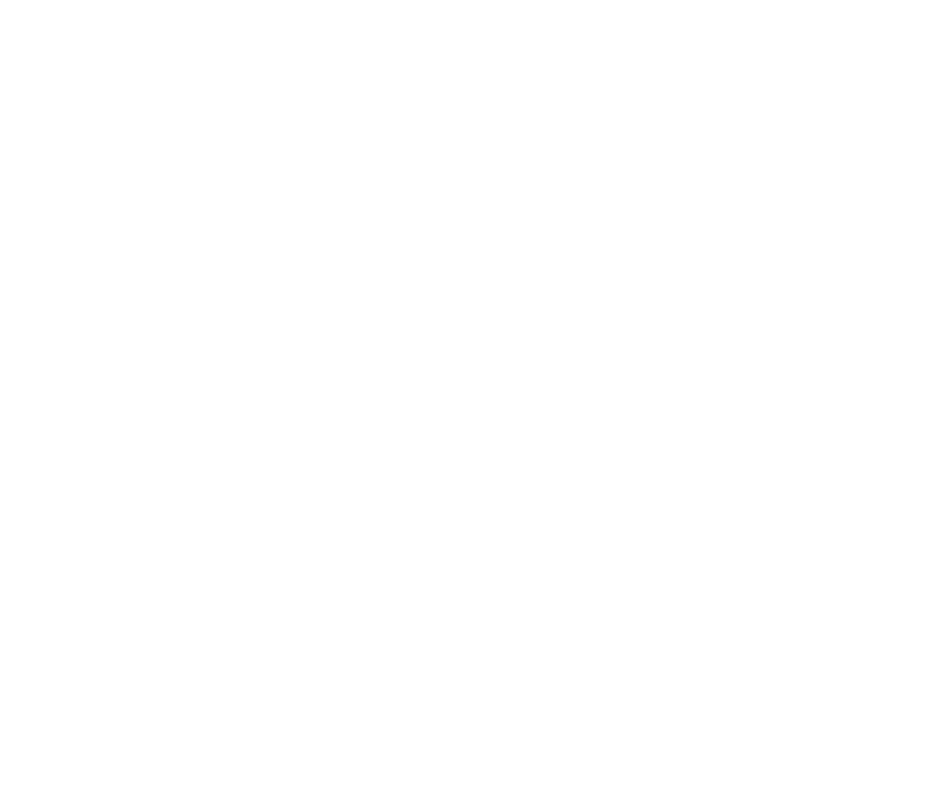
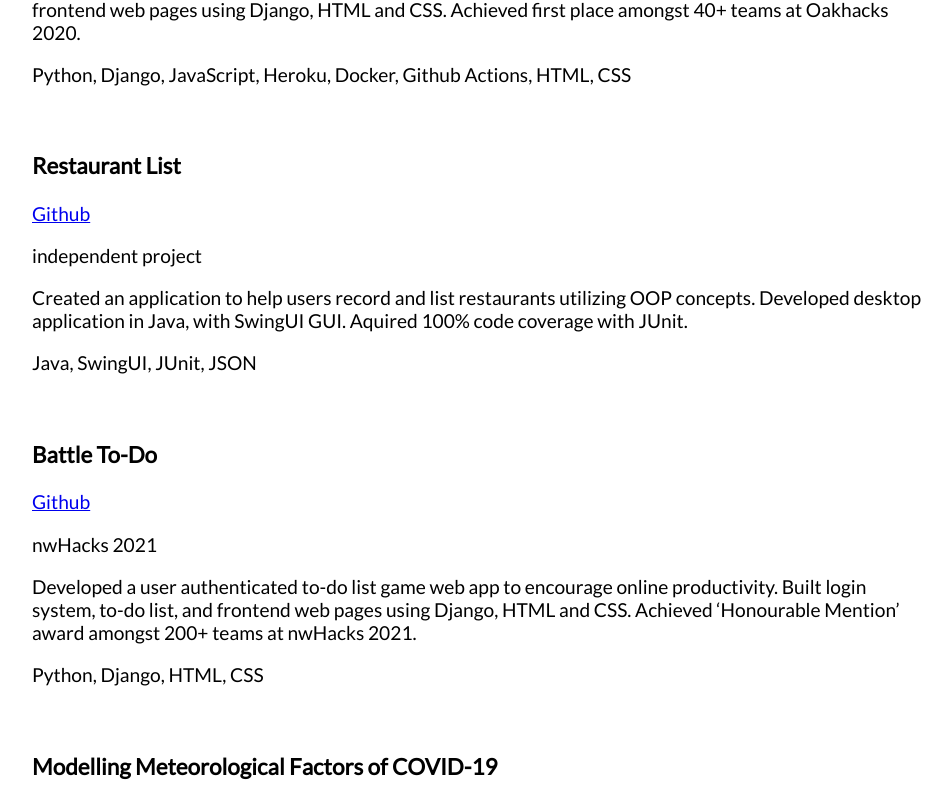
Before and after one commit to ichung08/Portfolio, a React (Create React App) app: page / in a window 1280 px wide. Shown: the part 1787-2580 px from the top of the page, without its empty margins (161-1113 px from the left). Before the commit the page ends 1549 px from the top, so only its background shows below. Built offline with nearby package versions, Linux system fonts and the light colour scheme.

Commit message:
updated experience, post, projects and fixed header links

```diff
--- a/src/components/Experience.js
+++ b/src/components/Experience.js
@@ -2,28 +2,28 @@ import Post from "./Post";
 
 const Experience = () => {
   return (
-    <div>
+    <div id="experience">
       <h2>Experience</h2>
       <Post
-        pos="Incoming Build Engineer Co-op @ Visier"
+        title="Incoming Build Engineer Co-op @ Visier"
         date="Starting 09/2021 (8 months)"
         desc="Optimizing codebase compiling and testing through the build system. Improving processes around development efficiency and extending current CI/CD pipeline with Jenkins."
         tech="Python, Java, Groovy, Scala, Jenkins, Docker, Gradle"
       />
       <Post
-        pos="Work Learn IT Support/Web Assistant @ UBC"
+        title="Work Learn IT Support/Web Assistant @ UBC"
         date="06/2021 - Present"
         desc="Redesigned and restructed CPS and Biochemistry department webpages to improve overall appearance and SEO.Managed website content, design and updates for CPS and Biochemistry department."
         tech="Wordpress"
       />
       <Post
-        pos="nwHacks Logistics Coordinator @ nwPlus"
+        title="nwHacks Logistics Coordinator @ nwPlus"
         date="06/2021 - Present"
         desc="Organized volunteer and organizer logistics, opening and closing ceremonies, food and snacks, and judging and registration. Crafted hacker experience with workshops, events and activities for 900+ hackers."
         tech="Wordpress"
       />
       <Post
-        pos="Undergraduate Computer Science Teaching Assistant @ UBC"
+        title="Undergraduate Computer Science Teaching Assistant @ UBC"
         date="10/2020 - 04/2021"
         desc="Taught an introductory programming course in Python, led labs with 25+ students, graded 600+ lab assignments, and hosted weekly office hours. Curated and edited 10+ tutorial videos as new course development materials for remote learning."
         tech="Python"
--- a/src/components/Post.js
+++ b/src/components/Post.js
@@ -1,7 +1,7 @@
-const Post = ({ pos, date, desc, tech }) => {
+const Post = ({ title, date, desc, tech }) => {
   return (
     <div className="post">
-      <h3>{pos}</h3>
+      <h3>{title}</h3>
       <p>{date}</p>
       <p>{desc}</p>
       <p>{tech}</p>
--- /dev/null
+++ b/src/components/Project.js
@@ -0,0 +1,13 @@
+const Project = ({ title, github, website, event, desc, tech }) => {
+  return (
+    <div className="post">
+      <h3>{title}</h3>
+      {github && <a href={github}>Github</a>} {website && <a href={website}>Website</a>}
+      <p>{event}</p>
+      <p>{desc}</p>
+      <p>{tech}</p>
+    </div>
+  );
+};
+
+export default Project;
--- a/src/components/Projects.js
+++ b/src/components/Projects.js
@@ -1,9 +1,38 @@
-import React from "react";
+import Project from "./Project";
 
 const Projects = () => {
   return (
-    <div>
+    <div id="projects">
       <h2>Projects</h2>
+      <Project
+        title="UBC Course Explorer"
+        github="https://github.com/ichung08/ubc-course-explorer"
+        website="https://ubc-course-app.herokuapp.com/"
+        event="Oakhacks 2020"
+        desc="Built a school course search web app with Python and Django, integrating a UBC Grades and RateMyProfessors API to display course, grades and professor information. Containerized and deployed using Docker and Heroku and established CI/CD pipeline with Github Actions. Designed and implemented frontend web pages using Django, HTML and CSS. Achieved first place amongst 40+ teams at Oakhacks 2020."
+        tech="Python, Django, JavaScript, Heroku, Docker, Github Actions, HTML, CSS"
+      />
+      <Project
+        title="Restaurant List"
+        github="https://github.com/ichung08/Restaurant-List-App"
+        event="independent project"
+        desc="Created an application to help users record and list restaurants utilizing OOP concepts. Developed desktop application in Java, with SwingUI GUI. Aquired 100% code coverage with JUnit."
+        tech="Java, SwingUI, JUnit, JSON"
+      />
+      <Project
+        title="Battle To-Do"
+        github="https://github.com/ichung08/battle-todo"
+        event="nwHacks 2021"
+        desc="Developed a user authenticated to-do list game web app to encourage online productivity. Built login system, to-do list, and frontend web pages using Django, HTML and CSS. Achieved ‘Honourable Mention’ award amongst 200+ teams at nwHacks 2021."
+        tech="Python, Django, HTML, CSS"
+      />
+      <Project
+        title="Modelling Meteorological Factors of COVID-19"
+        github="https://github.com/ericlee0920/2021-Data-Science-Projects"
+        event="research project"
+        desc="Evaluated the significance of meterological factors on COVID-19 infection rates in various regions of Canada using linear regression, decision tree regression, and a random forest regressor in Python. Presented project at Multidisciplinary Undergraduate Research Conference (MURC)."
+        tech="Python, scikit-learn, Django, MongoDB"
+      />
     </div>
   );
 };
```
